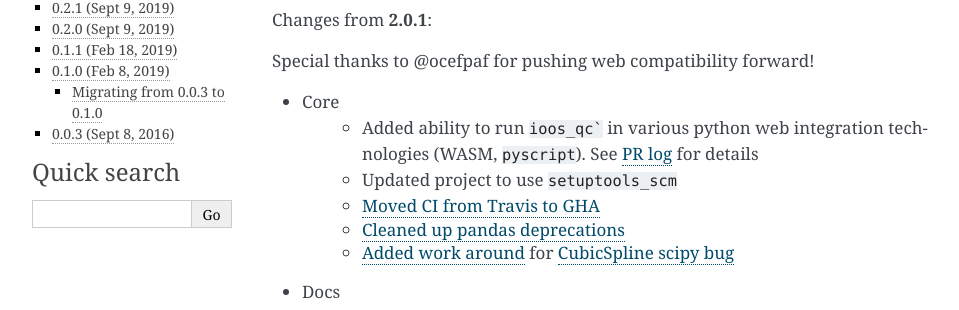
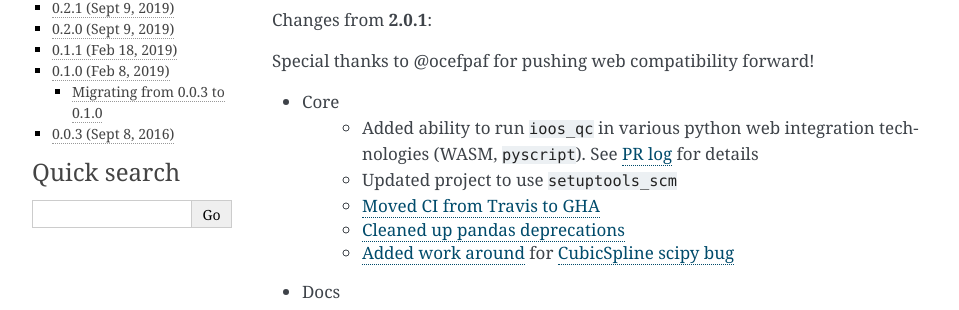
Before and after one commit to ioos/ioos_qc, a Sphinx documentation site: the page built from docs/source/releases.rst, in a window 1280 px wide and 900 px high. Shown: the part 223-533 px from the top of the window, without its empty margins (148-1107 px from the left). Built offline with Sphinx 7.4.7, drawn with Linux system fonts in a browser that asks for light colours; the version number could not be read and is left out.

Commit message:
Small doc typo

```diff
--- a/docs/source/releases.rst
+++ b/docs/source/releases.rst
@@ -9,7 +9,7 @@ Changes from **2.0.1**:
 Special thanks to @ocefpaf for pushing web compatibility forward!
 
 * Core
-    * Added ability to run :code:`ioos_qc`` in various python web integration technologies (WASM, :code:`pyscript`). See `PR log <https://github.com/ioos/ioos_qc/pulls?q=is%3Apr+is%3Aclosed+author%3Aocefpaf>`_ for details
+    * Added ability to run :code:`ioos_qc` in various python web integration technologies (WASM, :code:`pyscript`). See `PR log <https://github.com/ioos/ioos_qc/pulls?q=is%3Apr+is%3Aclosed+author%3Aocefpaf>`_ for details
     * Updated project to use :code:`setuptools_scm`
     * `Moved CI from Travis to GHA <https://github.com/ioos/ioos_qc/pull/70>`_
     * `Cleaned up pandas deprecations <https://github.com/ioos/ioos_qc/pull/89>`_
```
